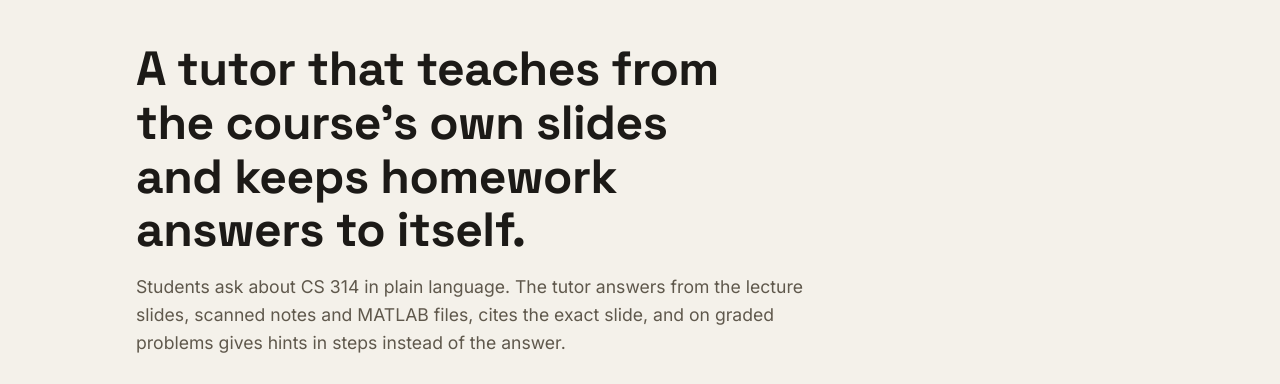
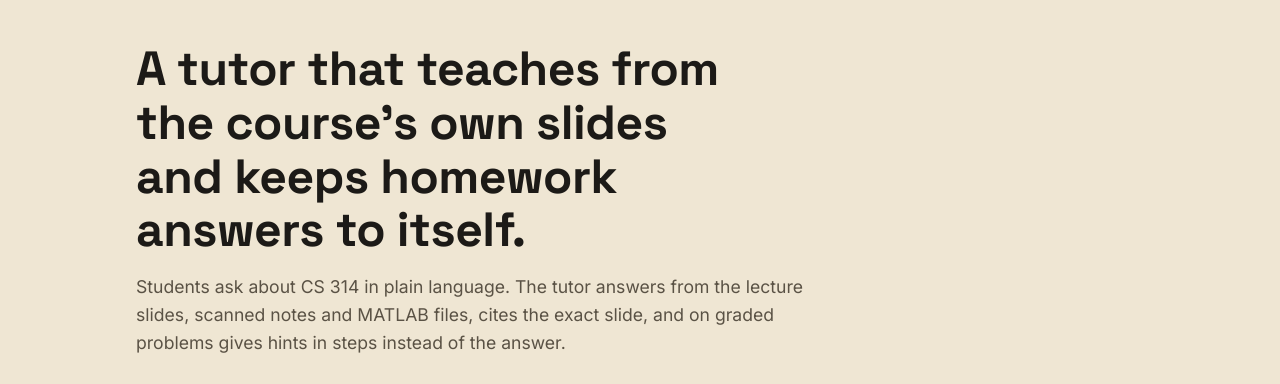
Before and after one commit to ailunyi/cs314-tutor-demo, a plain HTML site: page index.html in a window 1280 px wide. Shown: the part 60-444 px from the top of the page. Drawn offline with Linux system fonts and the light colour scheme.

Commit message:
Beige background

```diff
--- a/index.html
+++ b/index.html
@@ -10,8 +10,8 @@
 <style>
   /* Layout: one reading column under the dashboard's ink bar; each feature is words beside a real screenshot. */
   :root {
-    --bg: #f4f1ea; --surface: #ffffff; --surface-2: #faf8f3; --text: #1c1a17; --muted: #5f584c; --faint: #7a7264;
-    --line: #dcd6c8; --gold: #daaa00; --gold-ink: #7a5a00; --gold-soft: #fbf3d9; --gold-line: #e9cf73;
+    --bg: #efe6d3; --surface: #fffdf8; --surface-2: #f8f2e4; --text: #1c1a17; --muted: #5a5245; --faint: #736a5a;
+    --line: #d8ccb4; --gold: #daaa00; --gold-ink: #7a5a00; --gold-soft: #fbf3d9; --gold-line: #e9cf73;
     --ours: #2a78d6; --base: #898781; --model-bg: #eaf2fc; --model-line: #b9d3f3;
     --bar-bg: #151412; --bar-text: #f3f0e8; --bar-muted: #b9b1a2;
     --display: "Space Grotesk", "Segoe UI", system-ui, sans-serif;
```
